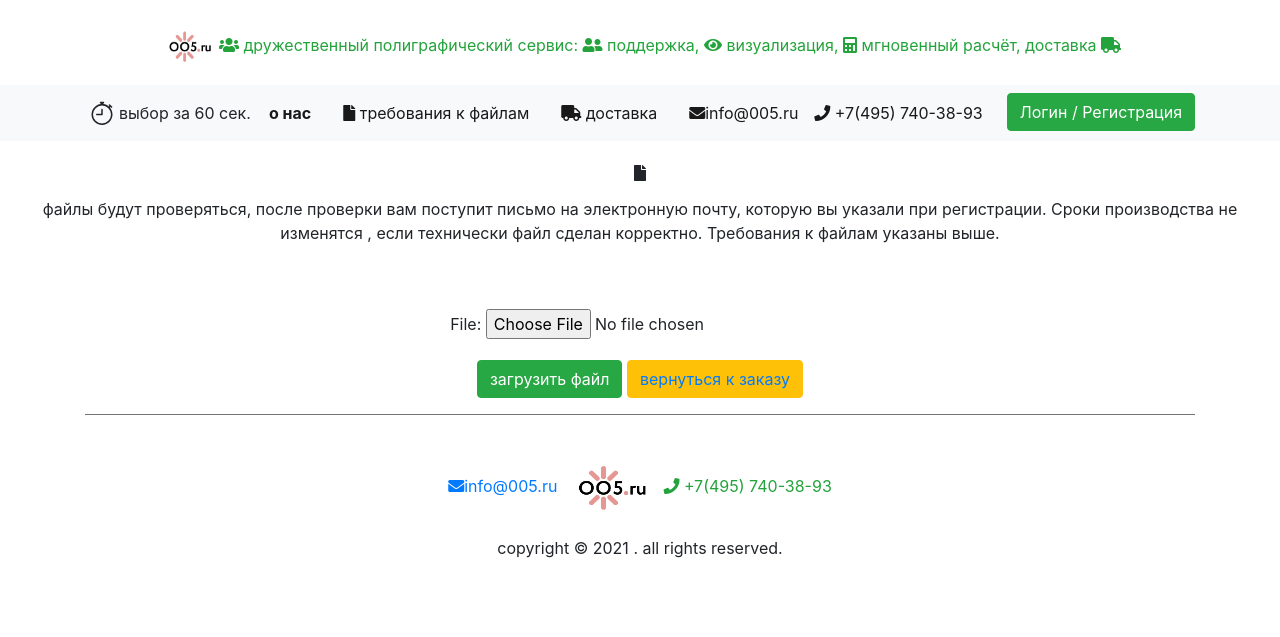
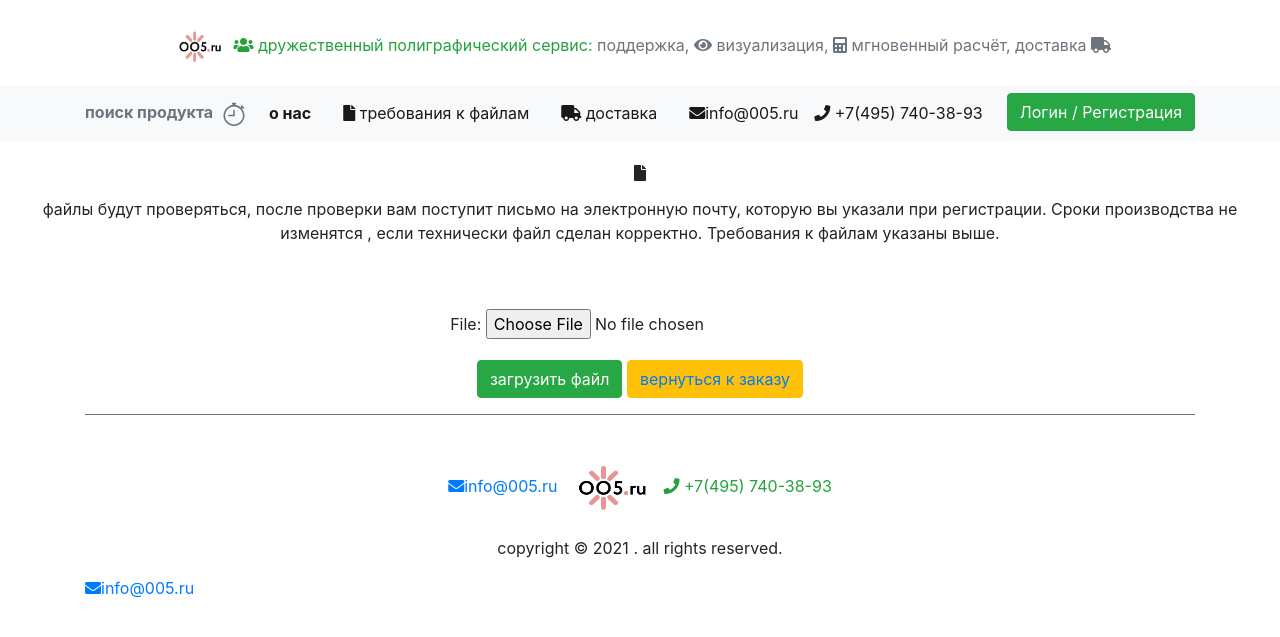
Before and after one commit to Ark005/finalprint, a Django app: page /upload_file/ in a window 1280 px wide. Shown: the top 637 px of the page. Run offline with Django 3.2, Linux system fonts and the light colour scheme; some libraries are stand-ins or nearby versions.

Commit message:
home page changes

```diff
--- a/doc/order_items.json
+++ b/doc/order_items.json
@@ -1 +1 @@
-{"order_items": "\u043a\u043e\u0440\u043e\u0431\u043a\u0430-\u0441\u043f\u0438\u0447\u0435\u0447\u043d\u044b\u0439 \u043a\u043e\u0440\u043e\u0431\u043e\u043a / 60*60*35 \u043c\u043c / 1213 \u0448\u0442.; "}
+{"order_items": "\u043a\u043e\u0440\u043e\u0431\u043a\u0430-\u0441\u043f\u0438\u0447\u0435\u0447\u043d\u044b\u0439 \u043a\u043e\u0440\u043e\u0431\u043e\u043a / 80*80*40 \u043c\u043c / 12 \u0448\u0442.; "}
--- a/doc/order_total.json
+++ b/doc/order_total.json
@@ -1 +1 @@
-{"order_total": 129600.0}
+{"order_total": 137400.0}
--- a/products/templates/products/base.html
+++ b/products/templates/products/base.html
@@ -59,9 +59,11 @@
 
 
 
-<p style="color:rgb(36, 163, 60)" class="text-center"><a href="/"><img src="/media/products/logo_rose.png" width="60" height="45"></a><i class="fas fa-users"></i> дружественный полиграфический сервис: <i class="fas fa-user-friends"></i> поддержка, <i class="fas fa-eye"></i> визуализация, <i class="fas fa-calculator"></i> мгновенный расчёт, </i> доставка <i class="fas fa-truck"></i></i></p>
 
-  {% include 'products/navbar.html' %}
+
+  <p style="color:rgb(36, 163, 60)" class="text-center"><a href="/"> <img src="/media/products/logo_rose.png" width="60" height="45"></a>                            <i class="fas fa-users"></i> дружественный полиграфический сервис: <a class="text-muted" class="fas fa-users"></i>поддержка, <i class="fas fa-eye"></i> визуализация, <i class="fas fa-calculator"></i> мгновенный расчёт, </i> доставка <i class="fas fa-truck"></i></i></p>
+
+    {% include 'products/navbar.html' %}
 
 
   <link rel="shortcut icon" href="/media/products/favicon.ico" type="image/x-icon»>
@@ -120,3 +122,6 @@
 <p class="text-center">copyright © 2021 . all rights reserved.</p>
 
 {% endblock %}
+
+
+<p style="color:rgb(36, 163, 60)" class= "text-muted"> <a href="mailto:info@005.ru"><i class="fa fa-envelope" aria-hidden="true"></i>info@005.ru </a>
--- a/products/templates/products/navbar.html
+++ b/products/templates/products/navbar.html
@@ -9,13 +9,13 @@
 
 
 
-      <br>
 
+    <strong> поиск продукта
       <svg xmlns="http://www.w3.org/2000/svg" width="34" height="24" fill="currentColor" class="bi bi-stopwatch" viewBox="0 0 16 16">
         <path d="M8.5 5.6a.5.5 0 1 0-1 0v2.9h-3a.5.5 0 0 0 0 1H8a.5.5 0 0 0 .5-.5V5.6z"/>
         <path d="M6.5 1A.5.5 0 0 1 7 .5h2a.5.5 0 0 1 0 1v.57c1.36.196 2.594.78 3.584 1.64a.715.715 0 0 1 .012-.013l.354-.354-.354-.353a.5.5 0 0 1 .707-.708l1.414 1.415a.5.5 0 1 1-.707.707l-.353-.354-.354.354a.512.512 0 0 1-.013.012A7 7 0 1 1 7 2.071V1.5a.5.5 0 0 1-.5-.5zM8 3a6 6 0 1 0 .001 12A6 6 0 0 0 8 3z"/>
-      </svg>  выбор за 60 сек.
-
+      </svg>
+    </strong>
   <!--
       <span class="align-middle"> <a href="/">
 
@@ -68,7 +68,7 @@
       {% if request.user.is_authenticated %}
       <li class="nav-item">
         <a class="nav-link" href="{% url 'mainapp:cart-home' %}">
-          <i class="fa fa-shopping-cart"></i>  Корзина
+          <i class="fa fa-shopping-cart"></i> <strong>Корзина  </strong>
           <span class="badge badge-light">{{ request.user| cart_total }}</span>
         </a>
       </li>
@@ -82,7 +82,7 @@
         </a>
         <div class="dropdown-menu" aria-labelledby="navbarDropdown">
           <!--<a class="dropdown-item" href="#">Панель</a>-->
-          <a class="dropdown-item" href="{% url 'checkout:oderView' %}">Заказы</a>
+          <a class="dropdown-item" href="{% url 'checkout:oderView' %}"><strong> Заказы</strong> </a>
           <div class="dropdown-divider"></div>
           <a class="dropdown-item" href="/accounts/logout/">выход из системы</a>
         </div>
```
Also changed, not shown: db.sqlite3, 1 other file.
